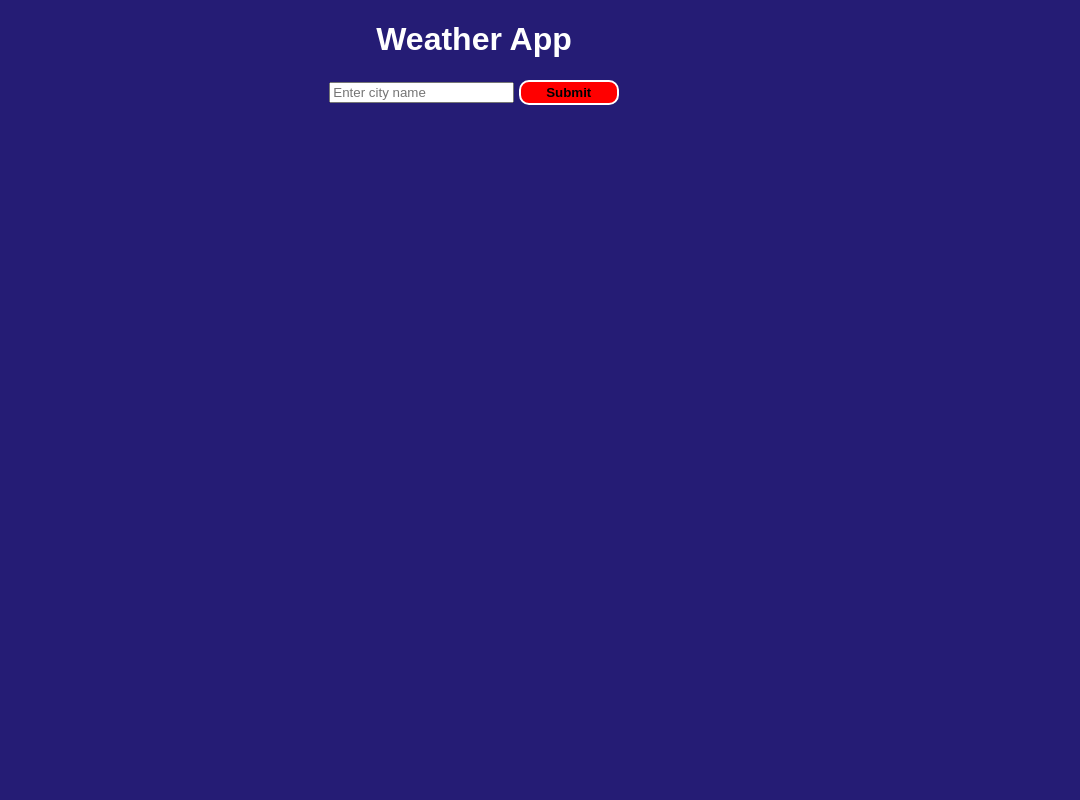
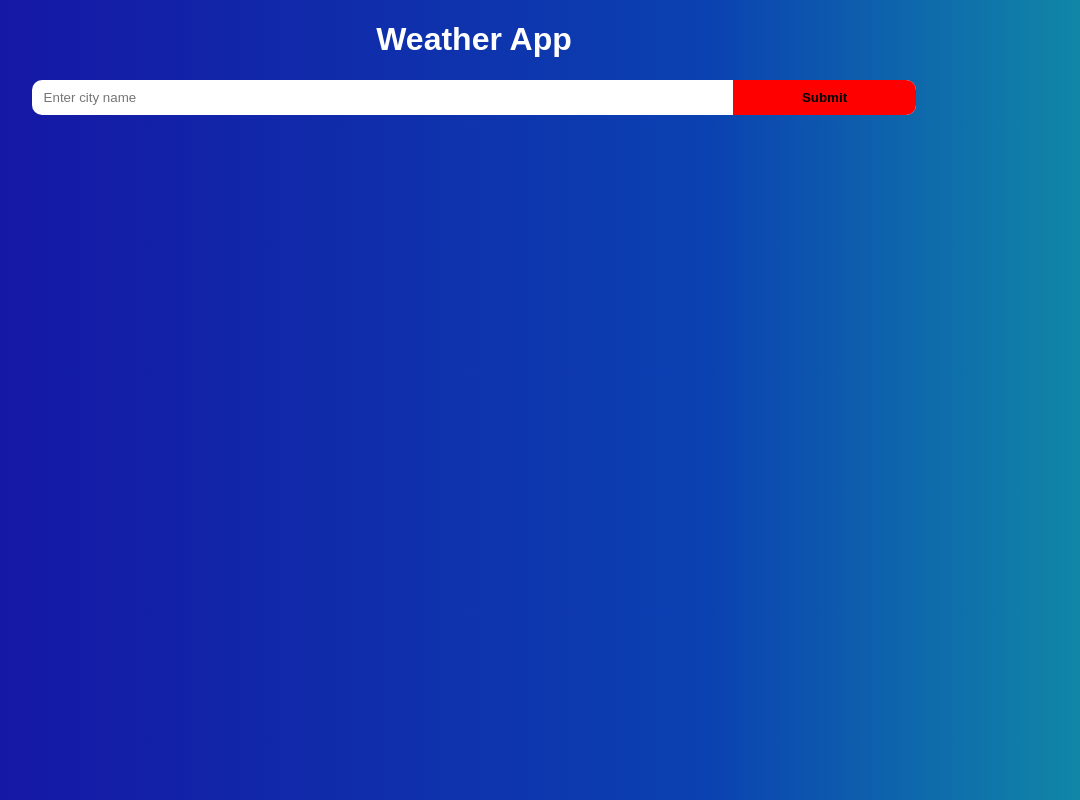
Before and after one commit to desh04/Weather-App, a website built with Parcel: page index.html in a window 1280 px wide. Shown: the whole page, without its empty margins (166-1246 px from the left). Built offline with nearby package versions, Linux system fonts and the light colour scheme.

Commit message:
search bar styling

```diff
--- a/index.css
+++ b/index.css
@@ -1,19 +1,57 @@
 body {
-  background-color: #251c75;
+  background: rgb(23, 14, 162);
+  background: linear-gradient(
+    90deg,
+    rgba(23, 14, 162, 1) 0%,
+    rgba(11, 65, 177, 1) 68%,
+    rgba(17, 141, 166, 1) 100%
+  );
 }
 
-.mainForm {
+.heading {
   color: white;
   text-align: center;
 }
 
+.mainForm {
+  display: block;
+  margin-left: auto;
+  margin-right: auto;
+  background-color: white;
+  text-align: center;
+  display: flex;
+  height: 35px;
+  width: 70%;
+  border-radius: 10px;
+}
+
 #submit-btn {
   background-color: red;
-  height: 25px;
+  height: 100%;
   width: 100px;
-  border: 2px solid white;
-  border-radius: 10px;
+  border: none;
+  border-top-right-radius: 10px;
+  border-bottom-right-radius: 10px;
   font-weight: bold;
+  cursor: pointer;
+  order: 4;
+  flex: 1px;
+  margin-left: auto;
+}
+#InpCity {
+  height: 80%;
+  border: none;
+  order: 1;
+  border-top-left-radius: 10px;
+  border-bottom-left-radius: 10px;
+  margin-left: 10px;
+  flex: 4;
+  margin-top: auto;
+  margin-bottom: auto;
+}
+#submit-btn:hover {
+  color: white;
+  background-color: #b80000;
 }
 
 #box-container {
--- a/index.html
+++ b/index.html
@@ -8,8 +8,8 @@
 
   <body>
     <div class="top-banner">
+      <h1 class="heading">Weather App</h1>
       <form class="mainForm">
-        <h1 class="heading">Weather App</h1>
         <input type="text" id="InpCity" placeholder="Enter city name" />
         <button type="submit" id="submit-btn">Submit</button>
       </form>
```
